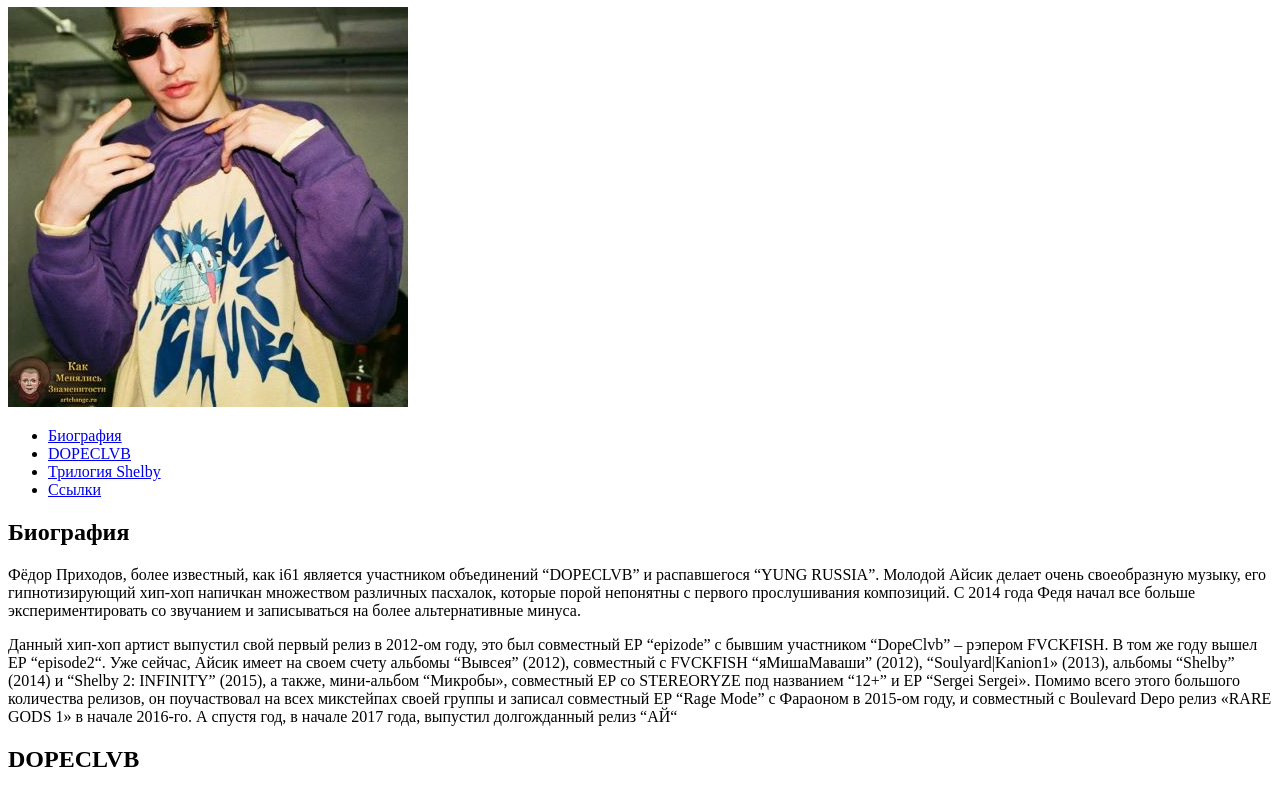
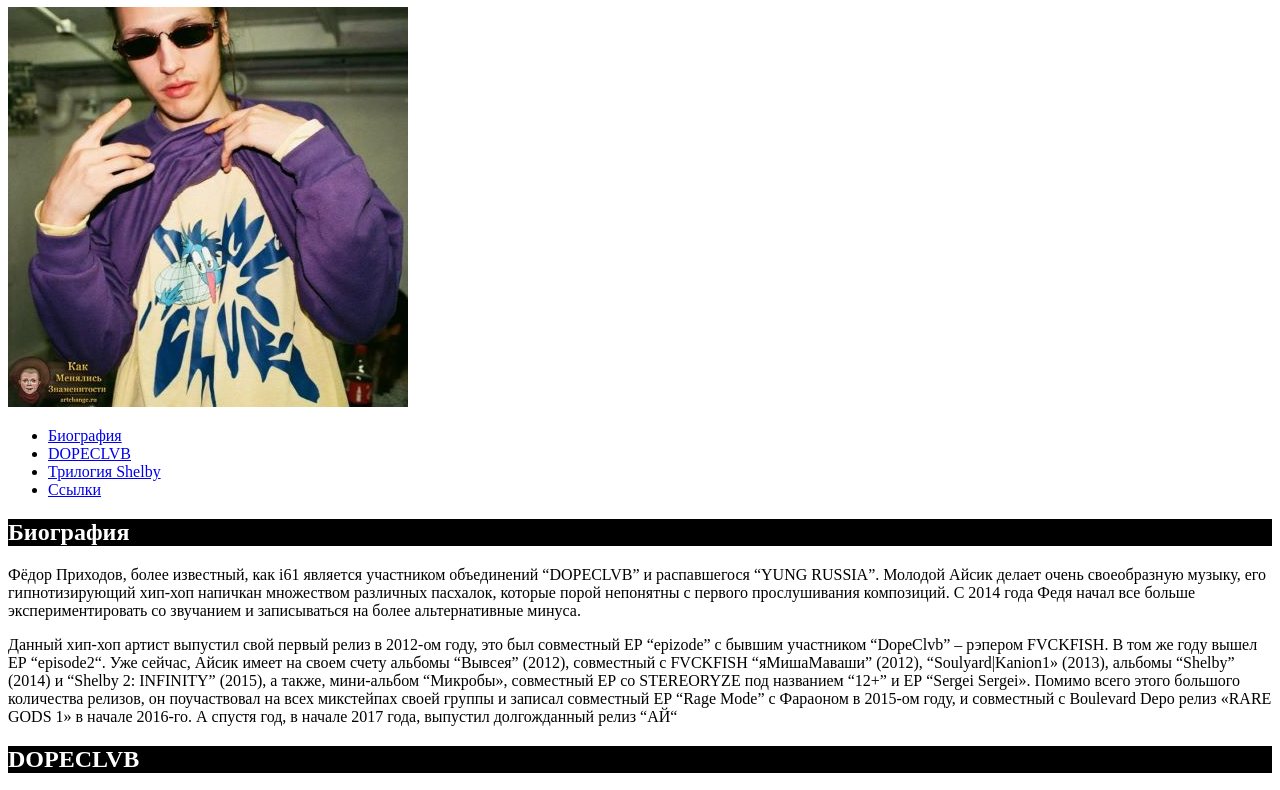
Before and after one commit to zmdemon/WebDev_MCS, a plain HTML site: page 03_artist/index.html in a window 1280 px wide. Shown: the part 73-863 px from the top of the page. Drawn offline with Linux system fonts and the light colour scheme.

Commit message:
practice 3
inverse titles

```diff
--- a/03_artist/css/style.css
+++ b/03_artist/css/style.css
@@ -0,0 +1,4 @@
+h1, h2 {
+	color: white;
+	background: black
+}
--- a/03_artist/index.html
+++ b/03_artist/index.html
@@ -5,6 +5,7 @@
 	<meta charset="utf-8">
 	<meta describtion="">
 	<meta keywords="">
+	<link rel="stylesheet" href="css/style.css">
 </head>
 <body>
 	<div class="body-div">
```
